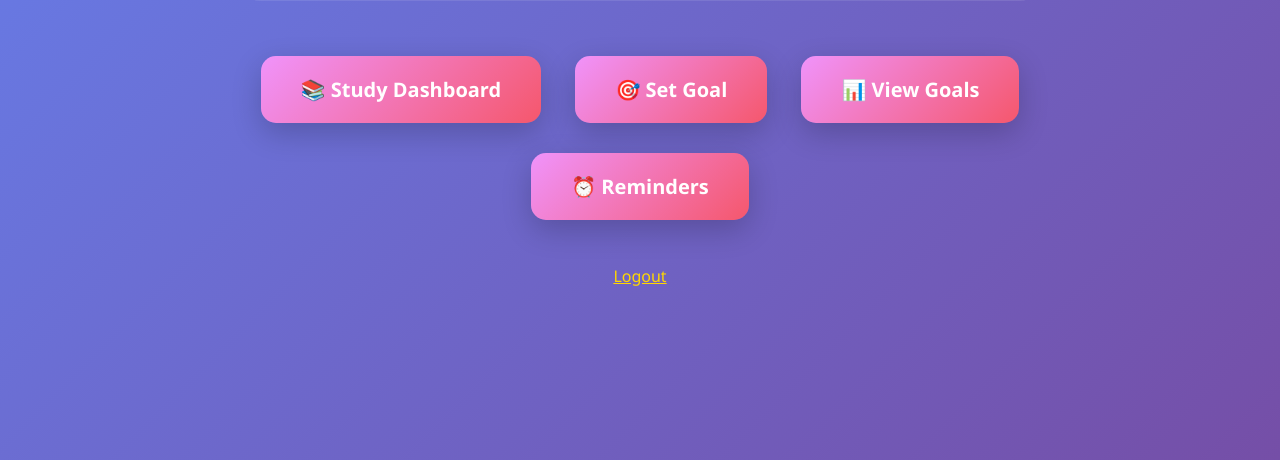
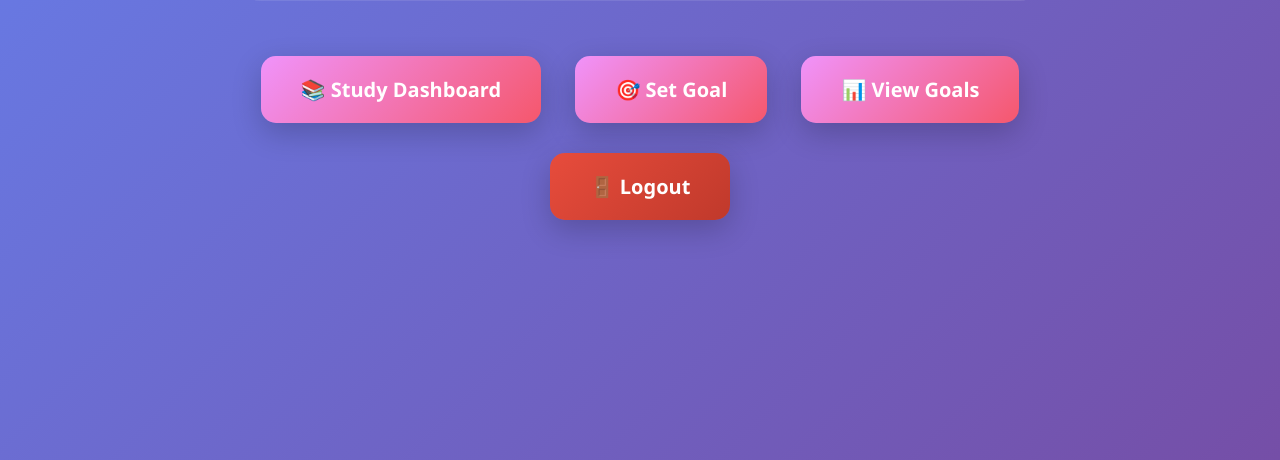
Before and after one commit to priyyaa1103-netizen/study-planner-final, a Flask app: page /dashboard in a window 1280 px wide. Shown: the part 253-713 px from the top of the page. Run offline with Flask 3, Linux system fonts and the light colour scheme; the visitor is signed in with stand-in values (Sample User, id 1).

Commit message:
Update dashboard.html

```diff
--- a/templates/dashboard.html
+++ b/templates/dashboard.html
@@ -20,8 +20,7 @@ h2{font-size:24px;margin-bottom:40px}
     <a href="/study" class="btn">📚 Study Dashboard</a>
     <a href="/goals" class="btn">🎯 Set Goal</a>
     <a href="/view-goals" class="btn">📊 View Goals</a>
-    <a href="/reminders" class="btn">⏰ Reminders</a>
-    <br><a href="/logout" style="color:#ffd700;font-size:16px;margin-top:30px;display:inline-block">Logout</a>
+    <a href="/logout" class="btn" style="background:linear-gradient(135deg,#e74c3c,#c0392b)">🚪 Logout</a>
 </div>
 </body>
 </html>
```
